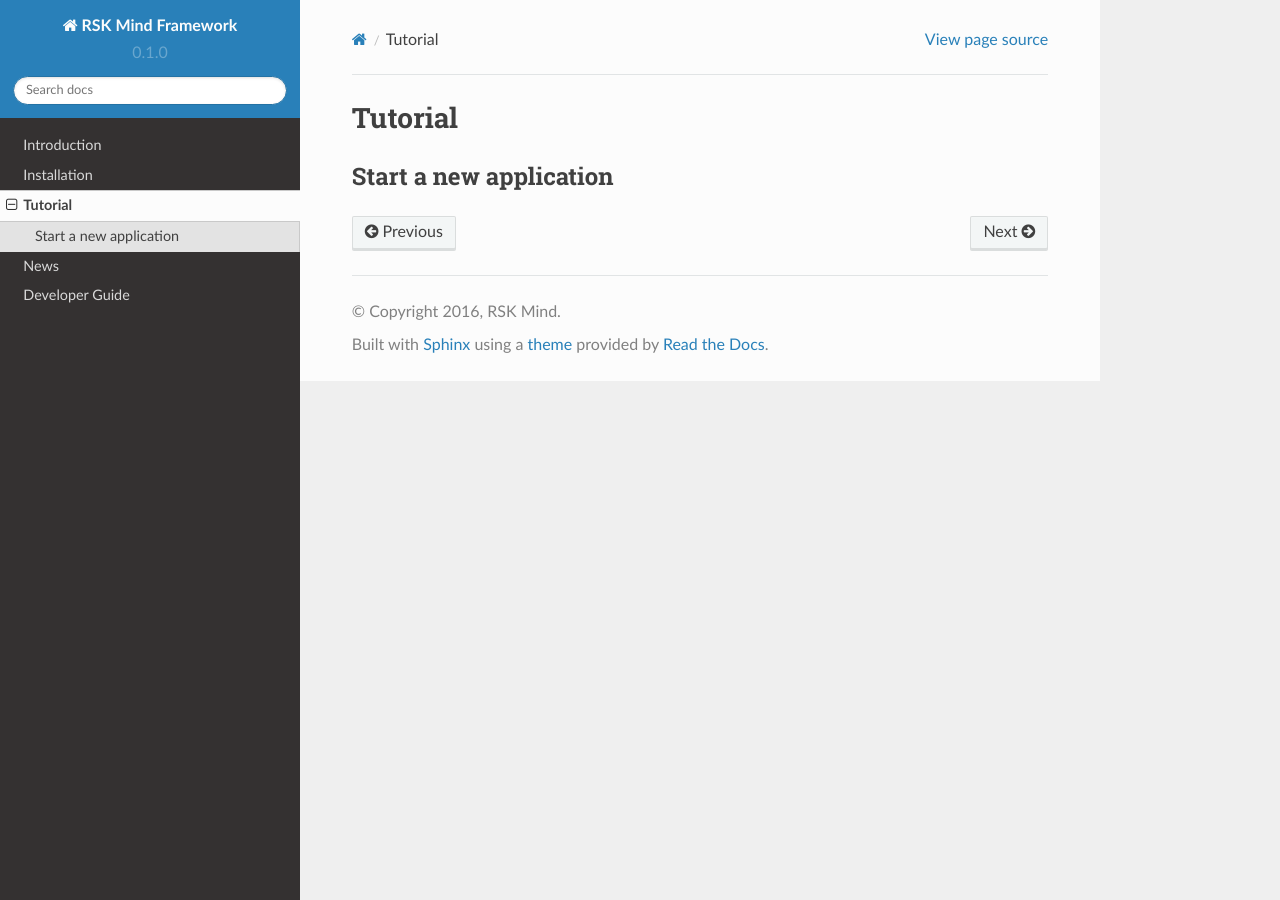
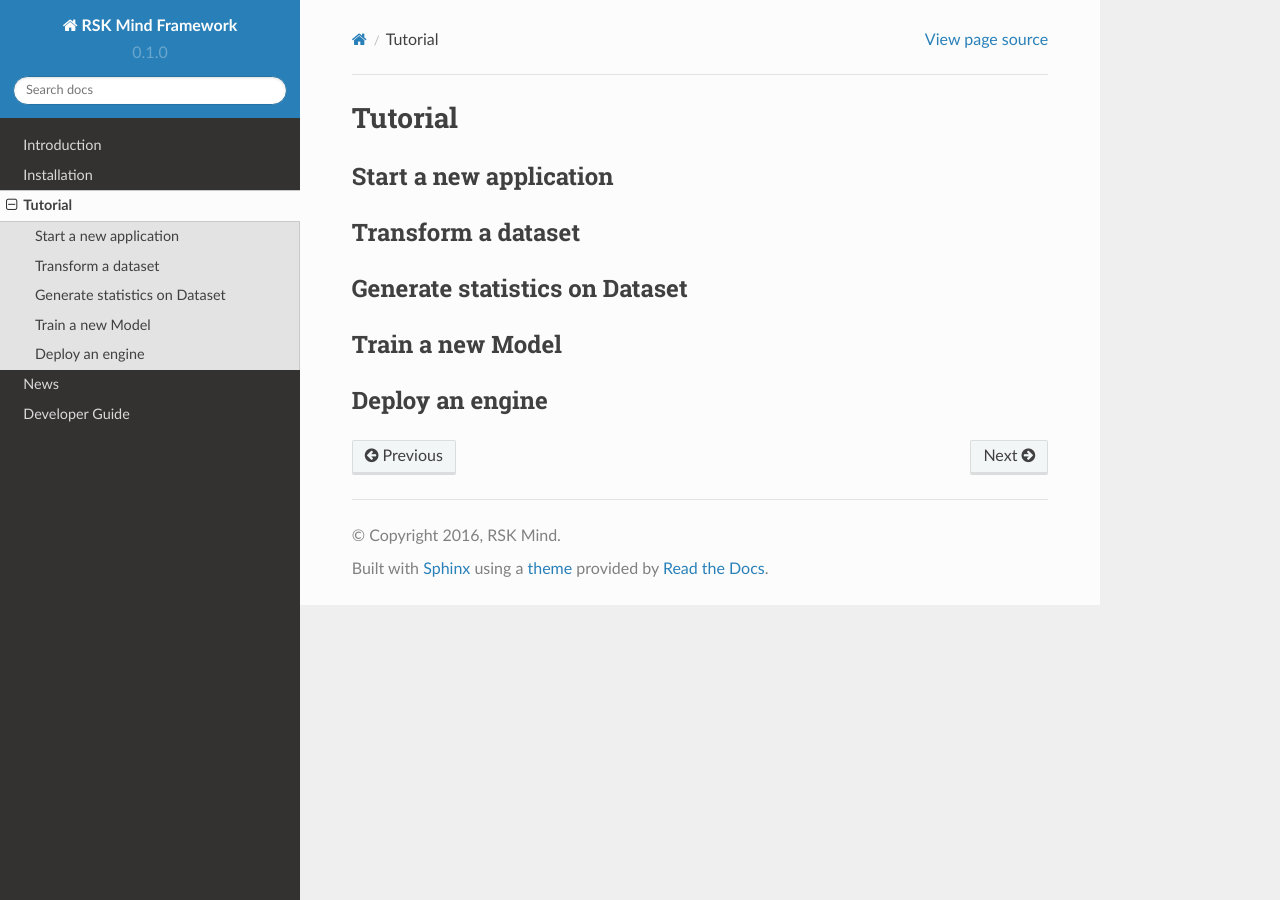
Before and after one commit to rsk-mind/rsk-mind-framework, a Sphinx documentation site: the page built from docs/source/manual/tutorial.rst, in a window 1280 px wide. Built offline with Sphinx 7.4.7 and the Read the Docs theme 2.0.0, drawn with Linux system fonts in a browser that asks for light colours.

Commit message:
RSKMIN-11 #in-progress Create a basic tutorial article

```diff
--- /dev/null
+++ b/docs/source/manual/tutorial-page/01-transformer.rst
@@ -0,0 +1,2 @@
+Transform a dataset
+-----------------------
--- /dev/null
+++ b/docs/source/manual/tutorial-page/02-statistics.rst
@@ -0,0 +1,2 @@
+Generate statistics on Dataset
+-------------------------------
--- /dev/null
+++ b/docs/source/manual/tutorial-page/03-training.rst
@@ -0,0 +1,2 @@
+Train a new Model
+-----------------------
--- /dev/null
+++ b/docs/source/manual/tutorial-page/04-engine.rst
@@ -0,0 +1,2 @@
+Deploy an engine
+-----------------------
--- a/docs/source/manual/tutorial.rst
+++ b/docs/source/manual/tutorial.rst
@@ -4,3 +4,11 @@ Tutorial
 =====
 
 .. include:: tutorial-page/00-start-project.rst
+
+.. include:: tutorial-page/01-transformer.rst
+
+.. include:: tutorial-page/02-statistics.rst
+
+.. include:: tutorial-page/03-training.rst
+
+.. include:: tutorial-page/04-engine.rst
```
